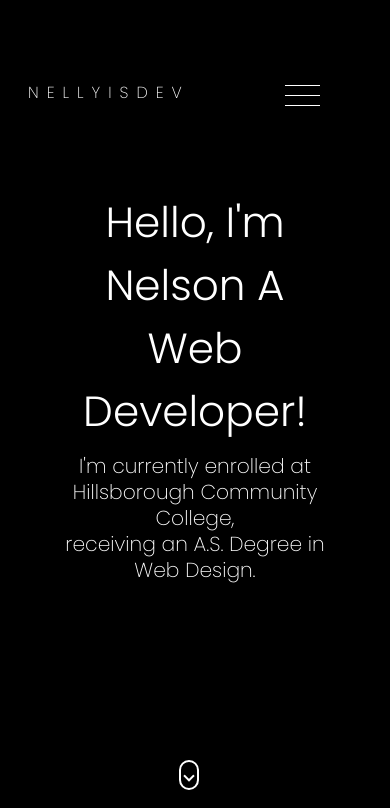
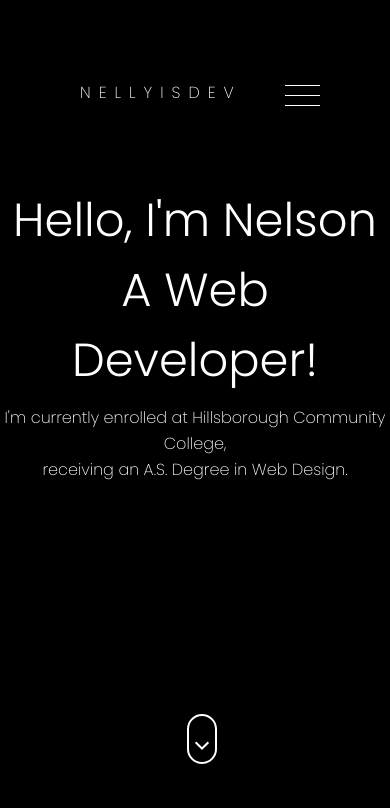
Before and after one commit to NellyisDevv/hcc_final_portfolioV2, a plain HTML site: page index.html in a window 390 px wide. Shown: the top 808 px of the page. Drawn offline with Linux system fonts and the light colour scheme; grey boxes are pictures that could not be loaded.

Commit message:
fixing some minor grid issues, having problems centering introduction text!

```diff
--- a/index.html
+++ b/index.html
@@ -26,16 +26,18 @@
         <h1><a href="./index.html">NellyisDev</a></h1>
       </div>
       <!--Scroll Down Button-->
-      <a href="#section-one">
+      <a href="#container-one">
         <div class="scroll-down"></div>
       </a>
       <!--Welcome Text Container-->
+      <div class="welcome-section">
       <div class="welcome-container">
         <h2>Hello, I'm Nelson A Web Developer!</h2>
         <p>
           I'm currently enrolled at Hillsborough Community College, <br />
           receiving an A.S. Degree in Web Design.
         </p>
+      </div>
       </div>
       <!--Header Navigation-->
       <nav class="navbar">
@@ -67,7 +69,7 @@
     </div>
     <script src="./dist/java/scriptt.js"></script>
     <main>
-        <div class="container-one">
+        <div id="container-one" class="container-one">
           <div class="project-one">
             <img
               id="hover-image"
--- a/scss/main.scss
+++ b/scss/main.scss
@@ -8,7 +8,6 @@
   height: 96vh;
   background-color: var(--primary-color);
   background-size: cover;
-  position: relative;
 }
 
 /* PAGE LOGO CONTAINER "NELLYISDEV" */
@@ -29,20 +28,17 @@
 /* WELCOMING MYSELF CONTAINER */
 .welcome-container {
   color: var(--secondary-color);
-  padding: 3.5em;
-  z-index: 5;
   text-align: center;
-  max-width: 100%;
-  margin: 300px auto;
-  /* Hello, I'm Nelson A Web Developer HEADER */
+  margin: auto;
+  /* Hello, Im Nelson a Web Developer */
   h2 {
-    font-size: 4vh;
+    font-size: 2.9em;
     font-weight: 100;
     font-weight: 300;
   }
   /* CURRENTLY ENROLLED AT HCC TEXT */
   p {
-    font-size: 1.3vh;
+    font-size: 1em;
     line-height: 26px;
     margin-top: 10px;
     font-family: Poppins, sans-serif;
@@ -57,7 +53,7 @@
   border: 2px solid var(--secondary-color);
   position: absolute;
   left: 48%;
-  bottom: 50px;
+  bottom: 80px;
   border-radius: 50px;
   /* CREATING THE LINES IN THE SCROLL DOWN BUTTON */
   cursor: pointer;
@@ -98,45 +94,6 @@
   }
 }
 
-@media (min-width: 320px) and (max-width: 700px) {
-  .logo-container {
-    h1,
-    a {
-      color: var(--secondary-color);
-      text-decoration: none;
-      font-weight: 200;
-      letter-spacing: 8px;
-      font-size: 1em;
-      text-transform: uppercase;
-      position: relative;
-      right: 26px;
-    }
-  }
-  .welcome-container {
-    margin: -50px auto;
-    h2 {
-      font-size: 5vh;
-    }
-    p {
-      font-size: 2.4vh;
-    }
-  }
-  .scroll-down {
-    height: 30px;
-    width: 20px;
-    border: 2px solid var(--secondary-color);
-    position: absolute;
-    left: 46%;
-    bottom: 20px;
-    cursor: pointer;
-    &::before,
-    &::after {
-      height: 8px;
-      width: 8px;
-    }
-  }
-}
-
 /* NAVBAR PUSH OUT MENU */
 .navbar {
   width: 100%;
@@ -151,7 +108,6 @@
   transition: 0.4s;
   background-color: var(--primary-color);
   color: var(--primary-color);
-  z-index: 3;
   /* border-radius: 40% 0 0 40%; */
 
   /* NAVBAR LIST */
@@ -245,10 +201,15 @@
   display: grid;
   margin: auto;
   /* grid-template: 1200px 1200px 800px / repeat(auto-fit, minmax(100px, 1fr)); */
-  grid-template-columns: repeat(auto-fit, minmax(200px, 1fr));
-  grid-auto-rows: 100%;
+  grid-template-columns: repeat(auto-fit, minmax(10px, 1fr));
+  grid-auto-rows: 600px;
+  grid-template-areas:
+    'a b'
+    'a c'
+    'd e';
   /* FIRST PROJECT */
   .project-one {
+    grid-area: a;
     img {
       display: block;
       height: 100%;
@@ -256,45 +217,44 @@
       object-fit: cover;
       background-size: cover;
       overflow: hidden;
-      grid-area: a;
     }
   }
   /* SECOND PROJECT */
   .project-two {
+    grid-area: b;
     img {
       display: block;
       height: 100%;
       width: 100%;
       object-fit: cover;
-      grid-area: b;
     }
   }
   /* THIRD PROJECT */
   .project-three {
+    grid-area: c;
     img {
       display: block;
       width: 100%;
       height: 100%;
       object-fit: cover;
-      grid-area: c;
     }
   }
   /* FOURTH PROJECT */
   .project-four {
+    grid-area: d;
     img {
       width: 100%;
       height: 100%;
       object-fit: cover;
-      grid-area: d;
     }
   }
   /* FIFTH PROJECT */
   .project-five {
+    grid-area: e;
     img {
       width: 100%;
       height: 100%;
       object-fit: cover;
-      grid-area: e;
     }
   }
 }
```
Also changed, not shown: dist/css/main.css, 1 other file.
